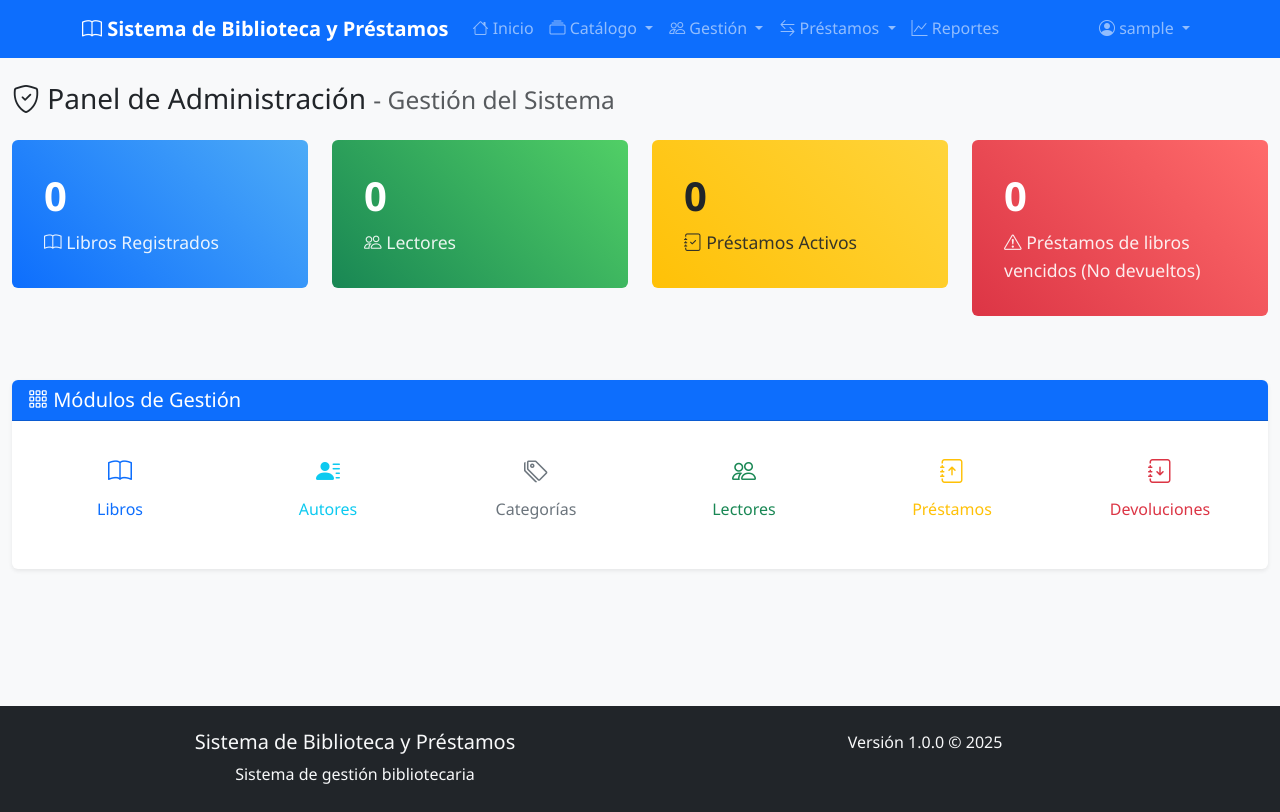
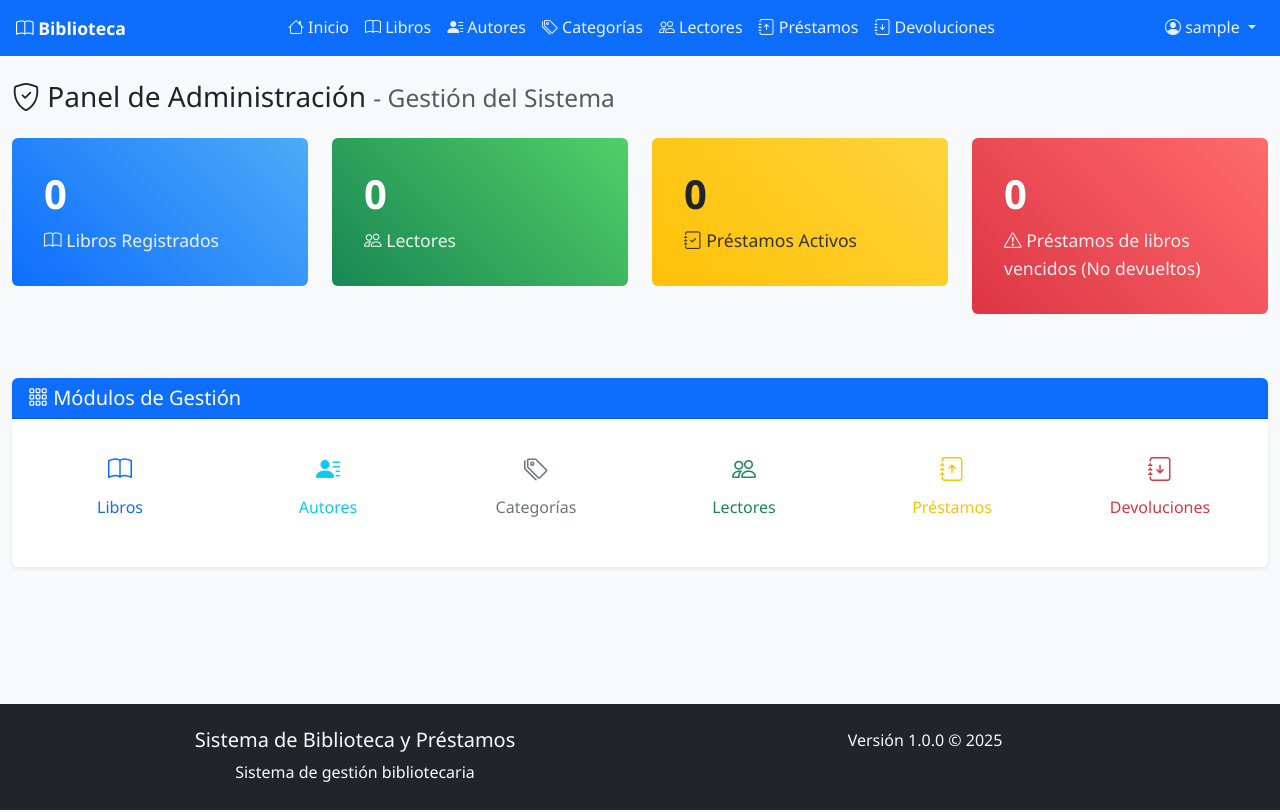
Before and after one commit to ivanmolinadev/biblioteca, a PHP site: page /biblioteca/dashboard.php in a window 1280 px wide. Run offline with PHP 8.4, Linux system fonts and the light colour scheme; the visitor is signed in with stand-in values (Sample User, id 1); data that the repository does not hold is empty.

Commit message:
feat: Reestructurar navegación y optimizar diseño del header
- Simplificar navegación eliminando submenús confusos
- Crear navegación directa con los 6 módulos principales
- Optimizar altura del navbar (56px fijo)
- Mejorar contraste y visibilidad de enlaces del menú
- Centrar opciones de menú con logo a la izquierda
- Eliminar módulo de Reportes según requerimientos
- Corregir enlaces rotos y problemas de navegación

```diff
--- a/assets/css/style.css
+++ b/assets/css/style.css
@@ -22,20 +22,36 @@ body {
 }
 
 /* Navegación */
+.navbar {
+    min-height: 56px !important;
+    max-height: 56px !important;
+    height: 56px !important;
+}
+
 .navbar-brand {
     font-weight: 600;
-    font-size: 1.25rem;
+    font-size: 1.1rem;
+    padding: 0.25rem 0;
+    margin-bottom: 0;
+}
+
+.navbar-nav {
+    margin-bottom: 0;
 }
 
 .navbar-nav .nav-link {
     font-weight: 500;
-    padding: 0.5rem 1rem;
+    padding: 0.375rem 0.75rem;
     transition: all 0.3s ease;
+    color: rgba(255, 255, 255, 0.9) !important;
+    border-radius: var(--border-radius);
+    line-height: 1.2;
 }
 
 .navbar-nav .nav-link:hover {
-    background-color: rgba(255, 255, 255, 0.1);
-    border-radius: var(--border-radius);
+    background-color: rgba(255, 255, 255, 0.15);
+    color: #fff !important;
+    transform: translateY(-1px);
 }
 
 .dropdown-menu {
--- a/includes/header.php
+++ b/includes/header.php
@@ -27,10 +27,10 @@ $page_title = $page_title ?? 'Sistema de Biblioteca';
 </head>
 <body>
     <!-- Navegación -->
-    <nav class="navbar navbar-expand-lg navbar-dark bg-primary">
-        <div class="container">
-            <a class="navbar-brand" href="dashboard.php">
-                <i class="bi bi-book"></i> <?= APP_NAME ?>
+    <nav class="navbar navbar-expand-lg navbar-dark bg-primary py-1">
+        <div class="container-fluid px-3">
+            <a class="navbar-brand me-auto" href="dashboard.php">
+                <i class="bi bi-book"></i> Biblioteca
             </a>
 
             <?php if (isAuthenticated()): ?>
@@ -39,7 +39,7 @@ $page_title = $page_title ?? 'Sistema de Biblioteca';
             </button>
 
             <div class="collapse navbar-collapse" id="navbarNav">
-                <ul class="navbar-nav me-auto">
+                <ul class="navbar-nav mx-auto">
                     <li class="nav-item">
                         <a class="nav-link" href="dashboard.php">
                             <i class="bi bi-house"></i> Inicio
@@ -47,53 +47,42 @@ $page_title = $page_title ?? 'Sistema de Biblioteca';
                     </li>
 
                     <?php if (isAdmin()): ?>
-                    <!-- Menú Catálogo -->
-                    <li class="nav-item dropdown">
-                        <a class="nav-link dropdown-toggle" href="#" id="catalogoDropdown" role="button" data-bs-toggle="dropdown">
-                            <i class="bi bi-collection"></i> Catálogo
+                    <!-- Navegación simplificada para Admin - Módulos principales -->
+                    <li class="nav-item">
+                        <a class="nav-link" href="libros.php">
+                            <i class="bi bi-book"></i> Libros
                         </a>
-                        <ul class="dropdown-menu">
-                            <li><a class="dropdown-item" href="libros.php"><i class="bi bi-book"></i> Libros</a></li>
-                            <li><a class="dropdown-item" href="autores.php"><i class="bi bi-person-circle"></i> Autores</a></li>
-                            <li><a class="dropdown-item" href="categorias.php"><i class="bi bi-tags"></i> Categorías</a></li>
-                        </ul>
                     </li>
-
-                    <!-- Menú Gestión -->
-                    <li class="nav-item dropdown">
-                        <a class="nav-link dropdown-toggle" href="#" id="gestionDropdown" role="button" data-bs-toggle="dropdown">
-                            <i class="bi bi-people"></i> Gestión
+                    <li class="nav-item">
+                        <a class="nav-link" href="autores.php">
+                            <i class="bi bi-person-lines-fill"></i> Autores
                         </a>
-                        <ul class="dropdown-menu">
-                            <li><a class="dropdown-item" href="lectores.php"><i class="bi bi-person-badge"></i> Lectores</a></li>
-                            <li><a class="dropdown-item" href="usuarios.php"><i class="bi bi-person-gear"></i> Usuarios del Sistema</a></li>
-                        </ul>
                     </li>
-
-                    <!-- Menú Préstamos -->
-                    <li class="nav-item dropdown">
-                        <a class="nav-link dropdown-toggle" href="#" id="prestamosDropdown" role="button" data-bs-toggle="dropdown">
-                            <i class="bi bi-arrow-left-right"></i> Préstamos
+                    <li class="nav-item">
+                        <a class="nav-link" href="categorias.php">
+                            <i class="bi bi-tags"></i> Categorías
                         </a>
-                        <ul class="dropdown-menu">
-                            <li><a class="dropdown-item" href="prestamos.php"><i class="bi bi-journal-arrow-up"></i> Nuevo Préstamo</a></li>
-                            <li><a class="dropdown-item" href="prestamos_activos.php"><i class="bi bi-journal-check"></i> Activos</a></li>
-                            <li><a class="dropdown-item" href="devoluciones.php"><i class="bi bi-journal-arrow-down"></i> Devoluciones</a></li>
-                            <li><a class="dropdown-item" href="prestamos_atrasados.php"><i class="bi bi-exclamation-triangle"></i> Atrasados</a></li>
-                        </ul>
                     </li>
-
-                    <!-- Reportes -->
                     <li class="nav-item">
-                        <a class="nav-link" href="reportes.php">
-                            <i class="bi bi-graph-up"></i> Reportes
+                        <a class="nav-link" href="lectores.php">
+                            <i class="bi bi-people"></i> Lectores
+                        </a>
+                    </li>
+                    <li class="nav-item">
+                        <a class="nav-link" href="prestamos.php">
+                            <i class="bi bi-journal-arrow-up"></i> Préstamos
+                        </a>
+                    </li>
+                    <li class="nav-item">
+                        <a class="nav-link" href="devoluciones.php">
+                            <i class="bi bi-journal-arrow-down"></i> Devoluciones
                         </a>
                     </li>
 
                     <?php else: ?>
-                    <!-- Menú para usuarios regulares -->
+                    <!-- Menú para usuarios regulares (lectores) -->
                     <li class="nav-item">
-                        <a class="nav-link" href="catalogo.php">
+                        <a class="nav-link" href="libros.php">
                             <i class="bi bi-search"></i> Catálogo de Libros
                         </a>
                     </li>
```
